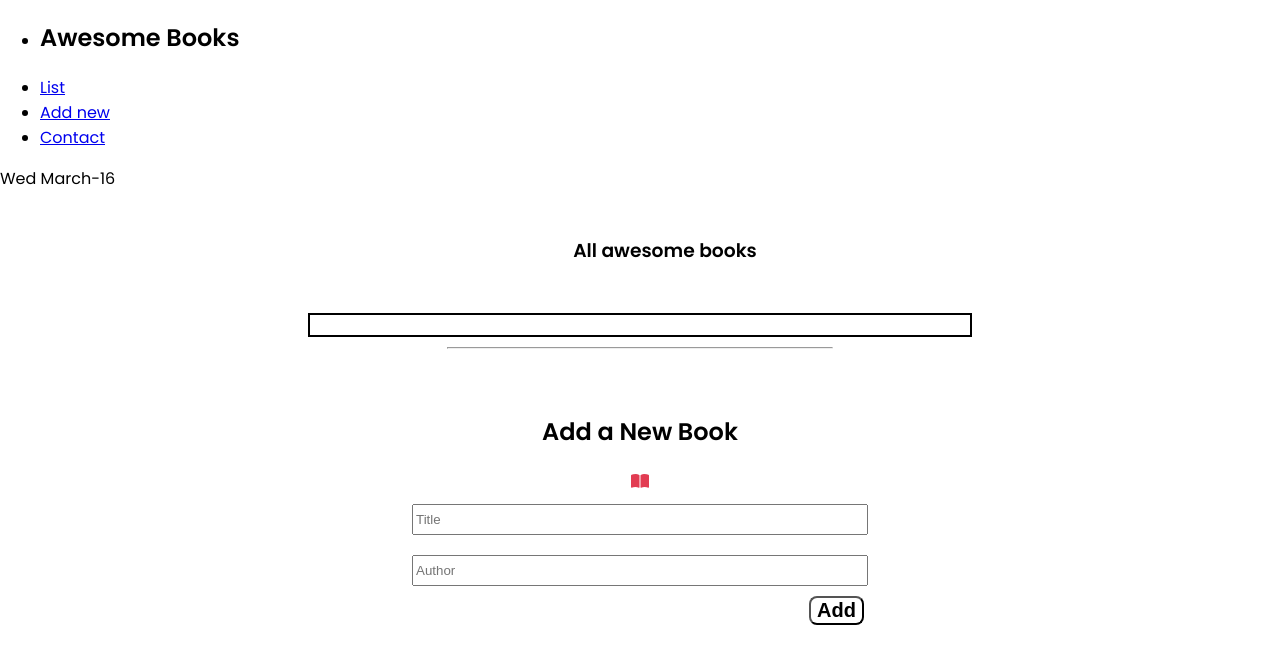
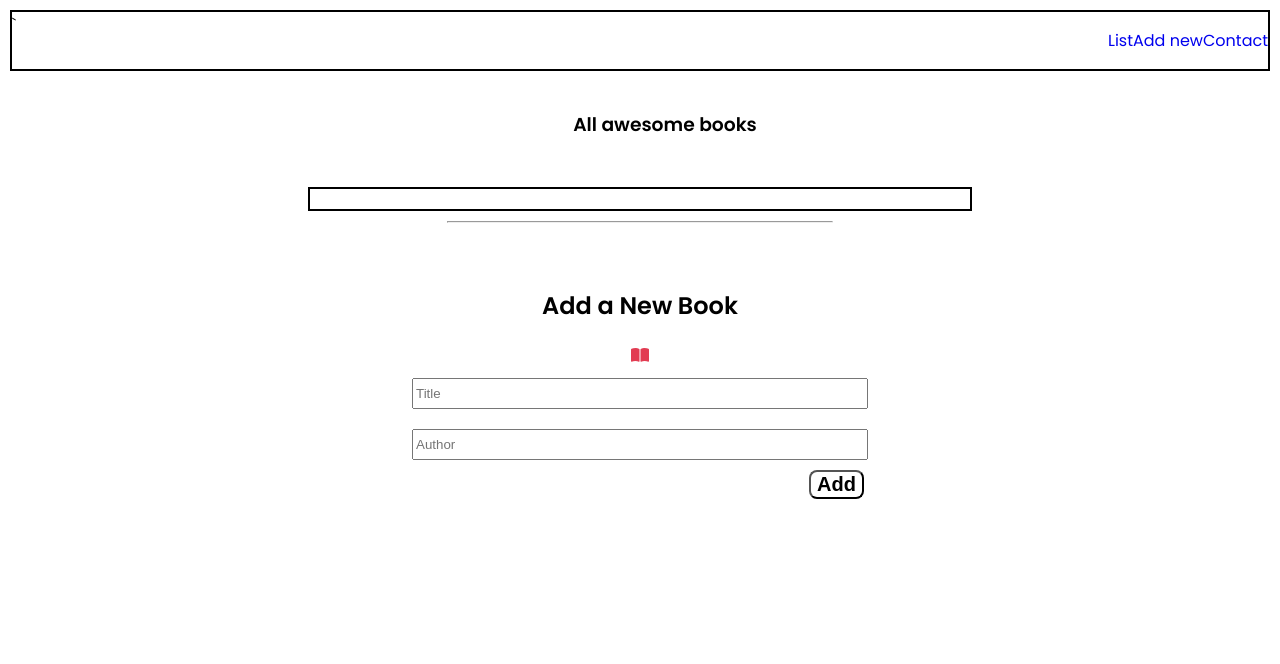
Before and after one commit to TadesseDev/Awesome-books, a website: page index.html in a window 1280 px wide. Drawn offline with Linux system fonts and the light colour scheme.

Commit message:
updated navbar section

```diff
--- a/index.html
+++ b/index.html
@@ -22,14 +22,14 @@
 
 </head>
 <body>
-  <nav>
-    <ul>
-      <li><h2>Awesome Books</h2></li>
-      <li><a href="#">List</a></li>
-      <li><a href="#">Add new</a></li>
-      <li><a href="#">Contact</a></li>
+  <nav class="navbar-container">
+    <!-- <h2 id="navbar-title">Awesome Book</h2> -->
+`    <ul class="navbar-ul">
+      <li class="navbar-li"><a href="#">List</a></li>
+      <li class="navbar-li"><a href="#">Add new</a></li>
+      <li class="navbar-li"><a href="#">Contact</a></li>
     </ul>
-    <p>Wed March-16</p>
+    <!-- <p id="navbar-date">Wed March-16</p>  -->
   </nav>
 <section id="list-of-books">
     <section class="main-text">
--- a/styles/main.css
+++ b/styles/main.css
@@ -5,6 +5,28 @@ body {
   padding: 0;
   font-family: 'Poppins', sans-serif;
 }
+
+/* navbar section styles starts here  */
+.navbar-container {
+  border: 2px solid #000;
+  margin: 10px;
+  display: flex;
+  justify-content: space-between;
+  /* justify-content: space-around; */
+}
+
+.navbar-ul {
+  display: flex;
+  list-style: none;
+  justify-content: space-between;
+}
+
+.navbar-li a {
+  text-decoration: none;
+}
+
+/* navbar section styles ends here  */
+
 
 .main-text {
   width: 50%;
```
Also changed, not shown: images/line.png (added), images/vertical-line.jpg (added).
